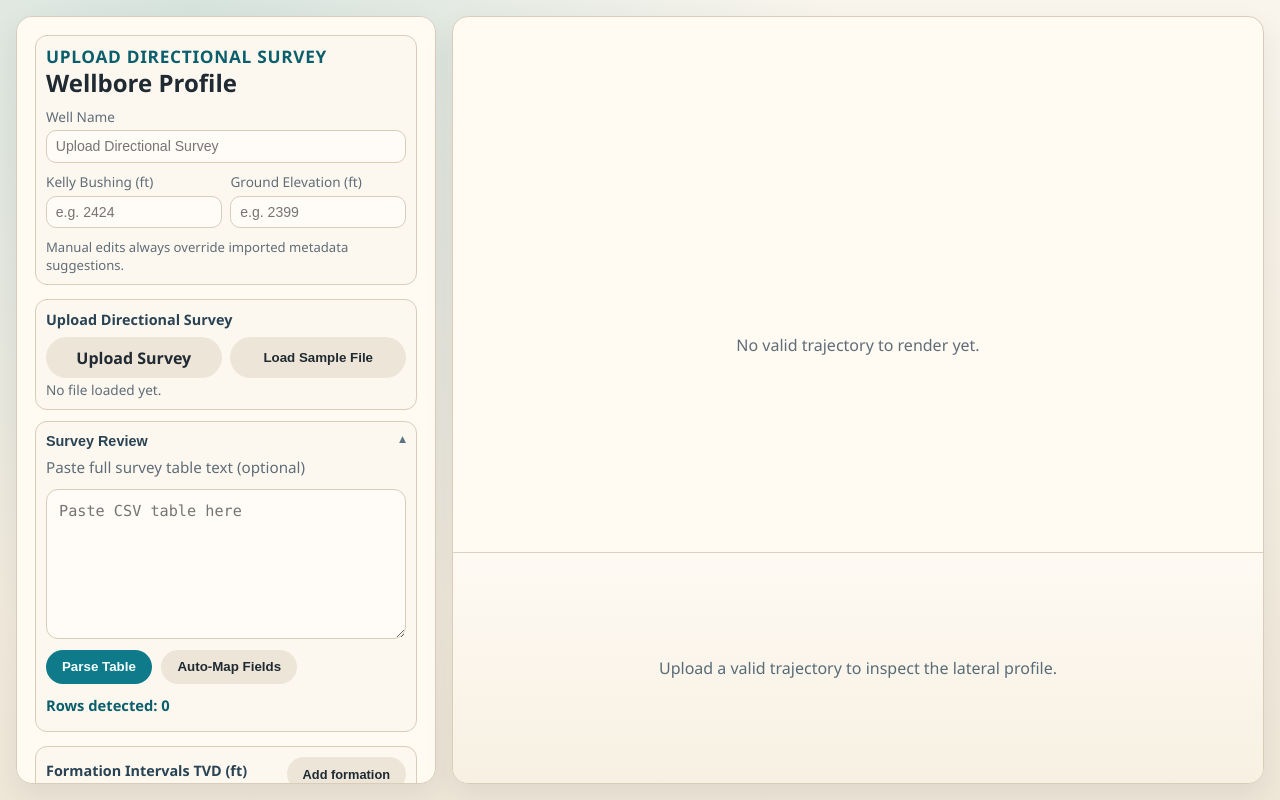
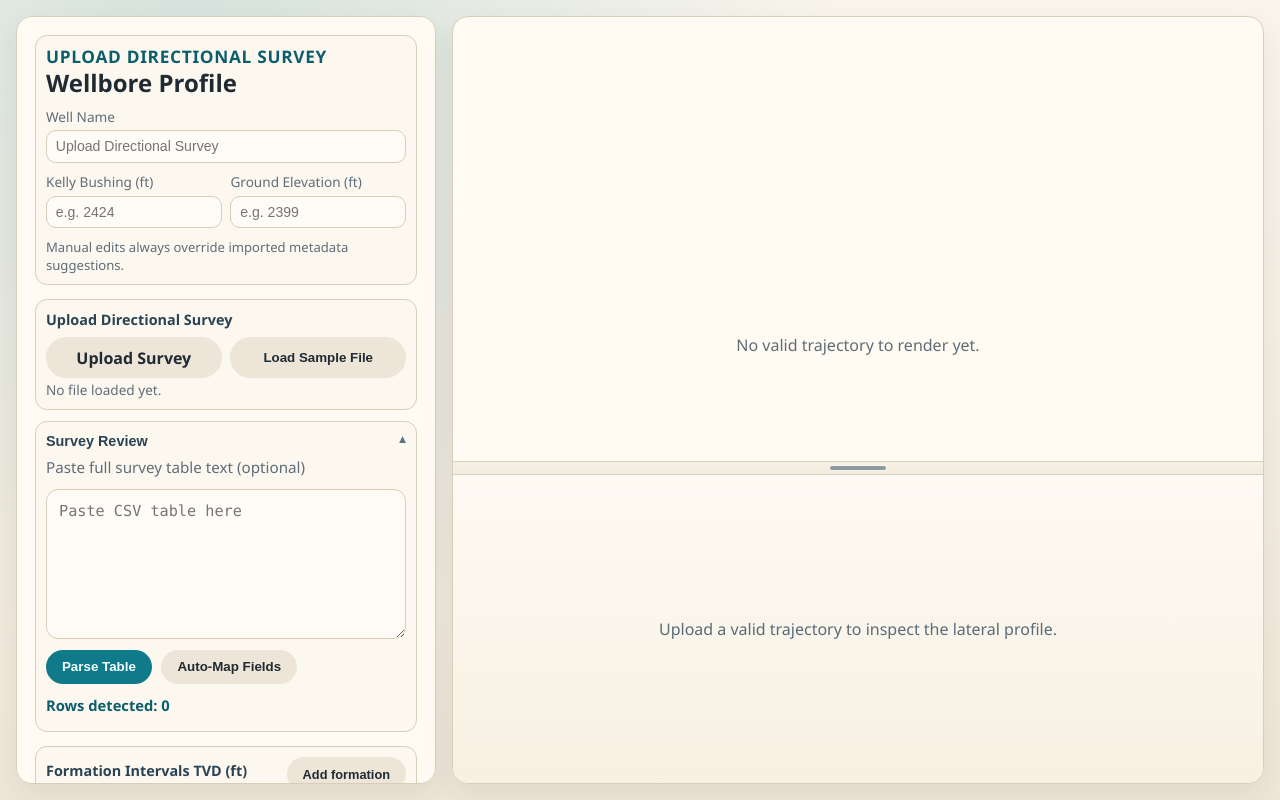
Before and after one commit to brennanwesley/wellbore-profile, a Next.js app in the folder frontend/: page / in a window 1280 px wide. Built offline with nearby package versions, Linux system fonts and the light colour scheme.

Commit message:
Add resizable lateral detail pane

```diff
--- a/frontend/app/globals.css
+++ b/frontend/app/globals.css
@@ -453,9 +453,13 @@ body {
 
 .viewer-workspace {
   display: grid;
-  grid-template-rows: minmax(0, 7fr) minmax(0, 3fr);
+  grid-template-rows: minmax(0, var(--viewer-top-split, 58%)) 14px minmax(0, calc(100% - var(--viewer-top-split, 58%) - 14px));
   height: 100%;
   min-height: 0;
+}
+
+.viewer-workspace.is-resizing {
+  cursor: row-resize;
 }
 
 .viewer-pane {
@@ -464,11 +468,37 @@ body {
 }
 
 .viewer-pane-3d {
-  border-bottom: 1px solid rgba(215, 205, 185, 0.9);
+  border-bottom: 0;
 }
 
 .viewer-pane-2d {
   background: linear-gradient(180deg, rgba(254, 250, 243, 0.96) 0%, rgba(247, 240, 226, 0.98) 100%);
+}
+
+.viewer-splitter {
+  display: flex;
+  align-items: center;
+  justify-content: center;
+  width: 100%;
+  padding: 0;
+  border: 0;
+  border-top: 1px solid rgba(215, 205, 185, 0.9);
+  border-bottom: 1px solid rgba(215, 205, 185, 0.9);
+  background: linear-gradient(180deg, rgba(247, 241, 229, 0.98) 0%, rgba(241, 234, 220, 0.98) 100%);
+  cursor: row-resize;
+}
+
+.viewer-splitter:focus-visible {
+  outline: 2px solid #4d788f;
+  outline-offset: -2px;
+}
+
+.viewer-splitter-handle {
+  width: 56px;
+  height: 4px;
+  border-radius: 999px;
+  background: rgba(76, 104, 120, 0.62);
+  box-shadow: 0 0 0 1px rgba(255, 255, 255, 0.55);
 }
 
 .viewer-canvas {
@@ -874,7 +904,7 @@ body {
 
 .lateral-profile-body {
   display: grid;
-  grid-template-columns: minmax(220px, 270px) minmax(0, 1fr);
+  grid-template-columns: minmax(190px, 220px) minmax(0, 1fr);
   gap: 0.65rem;
   flex: 1 1 auto;
   min-height: 0;
@@ -929,6 +959,7 @@ body {
 
 .lateral-profile-chart-shell {
   flex: 1 1 auto;
+  width: 100%;
   min-height: 0;
   display: flex;
   align-items: stretch;
@@ -1123,8 +1154,12 @@ body {
   }
 
   .viewer-workspace {
-    grid-template-rows: minmax(62vh, 7fr) minmax(340px, 3fr);
+    grid-template-rows: minmax(62vh, auto) minmax(340px, auto);
     height: auto;
+  }
+
+  .viewer-splitter {
+    display: none;
   }
 
   .lateral-profile-panel {
--- a/frontend/app/page.js
+++ b/frontend/app/page.js
@@ -1,14 +1,21 @@
 "use client";
 
-import { useCallback, useState } from "react";
+import { useCallback, useEffect, useRef, useState } from "react";
 import LateralProfileViewer from "@/components/LateralProfileViewer";
 import WellTrajectoryViewer from "@/components/WellTrajectoryViewer";
 import SurveyImportMapper from "@/components/import/SurveyImportMapper";
 
 const DEFAULT_FORMATION_COLORS = ["#2f7d63", "#2c6e9f", "#a86d1e", "#8f3f3f", "#596f2a"];
+const DEFAULT_VIEWER_TOP_SPLIT = 58;
+const MIN_VIEWER_TOP_SPLIT = 40;
+const MAX_VIEWER_TOP_SPLIT = 82;
 
 function hasMetadataValue(value) {
   return value !== null && value !== undefined && String(value).trim() !== "";
+}
+
+function clamp(value, minValue, maxValue) {
+  return Math.min(Math.max(value, minValue), maxValue);
 }
 
 function normalizeMetadataSuggestions(metadataSuggestions) {
@@ -58,12 +65,16 @@ function createFormationRow(index = 0) {
 export default function HomePage() {
   const [points, setPoints] = useState([]);
   const [selectedPointIndex, setSelectedPointIndex] = useState(null);
+  const [viewerTopSplit, setViewerTopSplit] = useState(DEFAULT_VIEWER_TOP_SPLIT);
+  const [isViewerSplitDragging, setIsViewerSplitDragging] = useState(false);
   const [wellMetadata, setWellMetadata] = useState(INITIAL_METADATA);
   const [formations, setFormations] = useState([]);
   const [importMapperKey, setImportMapperKey] = useState(0);
   const [detectedMetadata, setDetectedMetadata] = useState(null);
   const [fileStatus, setFileStatus] = useState(INITIAL_FILE_STATUS);
   const [importWarnings, setImportWarnings] = useState([]);
+  const viewerWorkspaceRef = useRef(null);
+  const viewerSplitDragStateRef = useRef(null);
 
   const addFormationRow = useCallback(() => {
     setFormations((previous) => [...previous, createFormationRow(previous.length)]);
@@ -125,6 +136,7 @@ export default function HomePage() {
   const clearWorkspace = useCallback(() => {
     setPoints([]);
     setSelectedPointIndex(null);
+    setViewerTopSplit(DEFAULT_VIEWER_TOP_SPLIT);
     setWellMetadata(INITIAL_METADATA);
     setFormations([]);
     setDetectedMetadata(null);
@@ -132,6 +144,64 @@ export default function HomePage() {
     setImportWarnings([]);
     setImportMapperKey((previous) => previous + 1);
   }, []);
+
+  const nudgeViewerSplit = useCallback((delta) => {
+    setViewerTopSplit((previous) => clamp(previous + delta, MIN_VIEWER_TOP_SPLIT, MAX_VIEWER_TOP_SPLIT));
+  }, []);
+
+  const handleViewerSplitPointerDown = useCallback((event) => {
+    if (typeof window !== "undefined" && window.innerWidth <= 980) {
+      return;
+    }
+
+    const workspace = viewerWorkspaceRef.current;
+    if (!workspace) {
+      return;
+    }
+
+    event.preventDefault();
+
+    const bounds = workspace.getBoundingClientRect();
+    viewerSplitDragStateRef.current = {
+      top: bounds.top,
+      height: bounds.height,
+    };
+    setIsViewerSplitDragging(true);
+  }, []);
+
+  useEffect(() => {
+    if (!isViewerSplitDragging) {
+      return undefined;
+    }
+
+    const handlePointerMove = (event) => {
+      const dragState = viewerSplitDragStateRef.current;
+
+      if (!dragState || dragState.height <= 0) {
+        return;
+      }
+
+      const nextTopShare = ((event.clientY - dragState.top) / dragState.height) * 100;
+      setViewerTopSplit(clamp(nextTopShare, MIN_VIEWER_TOP_SPLIT, MAX_VIEWER_TOP_SPLIT));
+    };
+
+    const handlePointerUp = () => {
+      viewerSplitDragStateRef.current = null;
+      setIsViewerSplitDragging(false);
+    };
+
+    const previousUserSelect = document.body.style.userSelect;
+    document.body.style.userSelect = "none";
+
+    window.addEventListener("pointermove", handlePointerMove);
+    window.addEventListener("pointerup", handlePointerUp);
+
+    return () => {
+      document.body.style.userSelect = previousUserSelect;
+      window.removeEventListener("pointermove", handlePointerMove);
+      window.removeEventListener("pointerup", handlePointerUp);
+    };
+  }, [isViewerSplitDragging]);
 
   const hasEnoughPoints = points.length >= 2;
   const titleWellName = wellMetadata.wellName || "Upload Directional Survey";
@@ -338,7 +408,11 @@ export default function HomePage() {
       </section>
 
       <section className="panel viewer-panel">
-        <div className="viewer-workspace">
+        <div
+          ref={viewerWorkspaceRef}
+          className={`viewer-workspace ${isViewerSplitDragging ? "is-resizing" : ""}`}
+          style={{ "--viewer-top-split": `${viewerTopSplit}%` }}
+        >
           <div className="viewer-pane viewer-pane-3d">
             <WellTrajectoryViewer
               points={points}
@@ -347,6 +421,38 @@ export default function HomePage() {
               onSelectPoint={setSelectedPointIndex}
             />
           </div>
+
+          <button
+            type="button"
+            className="viewer-splitter"
+            onPointerDown={handleViewerSplitPointerDown}
+            onDoubleClick={() => setViewerTopSplit(DEFAULT_VIEWER_TOP_SPLIT)}
+            onKeyDown={(event) => {
+              if (event.key === "ArrowUp") {
+                event.preventDefault();
+                nudgeViewerSplit(-2);
+              }
+
+              if (event.key === "ArrowDown") {
+                event.preventDefault();
+                nudgeViewerSplit(2);
+              }
+
+              if (event.key === "Home") {
+                event.preventDefault();
+                setViewerTopSplit(MIN_VIEWER_TOP_SPLIT);
+              }
+
+              if (event.key === "End") {
+                event.preventDefault();
+                setViewerTopSplit(MAX_VIEWER_TOP_SPLIT);
+              }
+            }}
+            aria-label="Resize the 3D viewer and lateral detail panes"
+            title="Drag to resize panes. Double-click to reset the default split."
+          >
+            <span className="viewer-splitter-handle" aria-hidden="true" />
+          </button>
 
           <div className="viewer-pane viewer-pane-2d">
             <LateralProfileViewer
--- a/frontend/components/LateralProfileViewer.jsx
+++ b/frontend/components/LateralProfileViewer.jsx
@@ -1,15 +1,11 @@
 "use client";
 
-import { useEffect, useMemo, useState } from "react";
+import { useEffect, useMemo, useRef, useState } from "react";
 
-const PROFILE_WIDTH = 1200;
-const PROFILE_HEIGHT = 360;
-const PROFILE_PADDING = {
-  top: 24,
-  right: 88,
-  bottom: 48,
-  left: 108,
-};
+const DEFAULT_PROFILE_WIDTH = 980;
+const DEFAULT_PROFILE_HEIGHT = 340;
+const MIN_PROFILE_WIDTH = 420;
+const MIN_PROFILE_HEIGHT = 220;
 
 const GRID_STEPS = [1, 5, 10];
 
@@ -76,6 +72,11 @@ export default function LateralProfileViewer({ points, selectedPointIndex = null
   const [appliedStartMd, setAppliedStartMd] = useState(null);
   const [verticalGridStep, setVerticalGridStep] = useState(1);
   const [inputError, setInputError] = useState("");
+  const [chartSize, setChartSize] = useState({
+    width: DEFAULT_PROFILE_WIDTH,
+    height: DEFAULT_PROFILE_HEIGHT,
+  });
+  const chartShellRef = useRef(null);
 
   const validPoints = useMemo(() => {
     if (!Array.isArray(points)) {
@@ -118,6 +119,20 @@ export default function LateralProfileViewer({ points, selectedPointIndex = null
     setInputError("");
   }, [validPoints]);
 
+  const chartPadding = useMemo(() => {
+    const left = clamp(Math.round(chartSize.width * 0.1), 88, 118);
+    const right = clamp(Math.round(chartSize.width * 0.05), 62, 92);
+    const top = clamp(Math.round(chartSize.height * 0.09), 24, 34);
+    const bottom = clamp(Math.round(chartSize.height * 0.17), 48, 62);
+
+    return {
+      top,
+      right,
+      bottom,
+      left,
+    };
+  }, [chartSize.height, chartSize.width]);
+
   const profilePoints = useMemo(() => {
     if (appliedStartMd === null) {
       return validPoints;
@@ -159,11 +174,12 @@ export default function LateralProfileViewer({ points, selectedPointIndex = null
     const snappedMinTvd = Math.floor(minTvd / verticalGridStep) * verticalGridStep;
     const snappedMaxTvd = Math.ceil(maxTvd / verticalGridStep) * verticalGridStep;
     const safeMaxTvd = snappedMaxTvd === snappedMinTvd ? snappedMinTvd + verticalGridStep : snappedMaxTvd;
-    const plotWidth = PROFILE_WIDTH - PROFILE_PADDING.left - PROFILE_PADDING.right;
-    const plotHeight = PROFILE_HEIGHT - PROFILE_PADDING.top - PROFILE_PADDING.bottom;
+    const plotWidth = Math.max(chartSize.width - chartPadding.left - chartPadding.right, 160);
+    const plotHeight = Math.max(chartSize.height - chartPadding.top - chartPadding.bottom, 120);
     const mdRange = Math.max(maxMd - minMd, 1);
     const tvdRange = Math.max(safeMaxTvd - snappedMinTvd, verticalGridStep);
-    const mdTickStep = getNiceTickStep(minMd, maxMd, 6);
+    const targetMdTickCount = clamp(Math.round(plotWidth / 150), 4, 9);
+    const mdTickStep = getNiceTickStep(minMd, maxMd, targetMdTickCount);
     const mdTicks = [];
     const tvdTicks = [];
 
@@ -181,8 +197,8 @@ export default function LateralProfileViewer({ points, selectedPointIndex = null
       tvdTicks.push(Number(tick.toFixed(6)));
     }
 
-    const getX = (point) => PROFILE_PADDING.left + ((point.md - minMd) / mdRange) * plotWidth;
-    const getY = (point) => PROFILE_PADDING.top + ((point.tvd - snappedMinTvd) / tvdRange) * plotHeight;
+    const getX = (point) => chartPadding.left + ((point.md - minMd) / mdRange) * plotWidth;
+    const getY = (point) => chartPadding.top + ((point.tvd - snappedMinTvd) / tvdRange) * plotHeight;
 
     return {
       minMd,
@@ -198,7 +214,47 @@ export default function LateralProfileViewer({ points, selectedPointIndex = null
       path: buildPath(profilePoints, getX, getY),
       tvdDelta: maxTvd - minTvd,
     };
-  }, [profilePoints, verticalGridStep]);
+  }, [chartPadding.left, chartPadding.right, chartPadding.top, chartPadding.bottom, chartSize.height, chartSize.width, profilePoints, verticalGridStep]);
+
+  const canRenderChart = chartMetrics !== null && profilePoints.length >= 2;
+
+  useEffect(() => {
+    if (!canRenderChart || typeof ResizeObserver === "undefined") {
+      return undefined;
+    }
+
+    const chartShellElement = chartShellRef.current;
+
+    if (!chartShellElement) {
+      return undefined;
+    }
+
+    const updateChartSize = (width, height) => {
+      setChartSize({
+        width: Math.max(Math.round(width), MIN_PROFILE_WIDTH),
+        height: Math.max(Math.round(height), MIN_PROFILE_HEIGHT),
+      });
+    };
+
+    const initialBounds = chartShellElement.getBoundingClientRect();
+    updateChartSize(initialBounds.width, initialBounds.height);
+
+    const resizeObserver = new ResizeObserver((entries) => {
+      const nextEntry = entries[0];
+
+      if (!nextEntry) {
+        return;
+      }
+
+      updateChartSize(nextEntry.contentRect.width, nextEntry.contentRect.height);
+    });
+
+    resizeObserver.observe(chartShellElement);
+
+    return () => {
+      resizeObserver.disconnect();
+    };
+  }, [canRenderChart]);
 
   const selectedOutsideRange = selectedPointIndex !== null && selectedProfilePoint === null;
 
@@ -322,20 +378,20 @@ export default function LateralProfileViewer({ points, selectedPointIndex = null
         </aside>
 
         <div className="lateral-profile-plot-panel">
-          {chartMetrics && profilePoints.length >= 2 ? (
-            <div className="lateral-profile-chart-shell">
+          {canRenderChart ? (
+            <div ref={chartShellRef} className="lateral-profile-chart-shell">
               <svg
                 className="lateral-profile-chart"
-                viewBox={`0 0 ${PROFILE_WIDTH} ${PROFILE_HEIGHT}`}
+                viewBox={`0 0 ${chartSize.width} ${chartSize.height}`}
                 preserveAspectRatio="xMidYMid meet"
                 role="img"
                 aria-label="Lateral profile plot of TVD versus MD"
               >
                 <rect
-                  x={PROFILE_PADDING.left}
-                  y={PROFILE_PADDING.top}
-                  width={PROFILE_WIDTH - PROFILE_PADDING.left - PROFILE_PADDING.right}
-                  height={PROFILE_HEIGHT - PROFILE_PADDING.top - PROFILE_PADDING.bottom}
+                  x={chartPadding.left}
+                  y={chartPadding.top}
+                  width={Math.max(chartSize.width - chartPadding.left - chartPadding.right, 160)}
+                  height={Math.max(chartSize.height - chartPadding.top - chartPadding.bottom, 120)}
                   className="lateral-profile-plot-bg"
                 />
 
@@ -344,13 +400,13 @@ export default function LateralProfileViewer({ points, selectedPointIndex = null
                   return (
                     <g key={`tvd-tick-${tick}`}>
                       <line
-                        x1={PROFILE_PADDING.left}
-                        x2={PROFILE_WIDTH - PROFILE_PADDING.right}
+                        x1={chartPadding.left}
+                        x2={chartSize.width - chartPadding.right}
                         y1={y}
                         y2={y}
                         className="lateral-profile-gridline lateral-profile-gridline-horizontal"
                       />
-                      <text x={PROFILE_PADDING.left - 14} y={y + 5} textAnchor="end" className="lateral-profile-axis-text">
+                      <text x={chartPadding.left - 12} y={y + 5} textAnchor="end" className="lateral-profile-axis-text">
                         {formatNumber(tick, 0)}
                       </text>
                     </g>
@@ -364,13 +420,13 @@ export default function LateralProfileViewer({ points, selectedPointIndex = null
                       <line
                         x1={x}
                         x2={x}
-                        y1={PROFILE_PADDING.top}
-                        y2={PROFILE_HEIGHT - PROFILE_PADDING.bottom}
+                        y1={chartPadding.top}
+                        y2={chartSize.height - chartPadding.bottom}
                         className="lateral-profile-gridline lateral-profile-gridline-vertical"
                       />
                       <text
                         x={x}
-                        y={PROFILE_HEIGHT - PROFILE_PADDING.bottom + 20}
+                        y={chartSize.height - chartPadding.bottom + 20}
                         textAnchor="middle"
                         className="lateral-profile-axis-text"
                       >
@@ -381,31 +437,31 @@ export default function LateralProfileViewer({ points, selectedPointIndex = null
                 })}
 
                 <line
-                  x1={PROFILE_PADDING.left}
-                  x2={PROFILE_WIDTH - PROFILE_PADDING.right}
-                  y1={PROFILE_HEIGHT - PROFILE_PADDING.bottom}
-                  y2={PROFILE_HEIGHT - PROFILE_PADDING.bottom}
+                  x1={chartPadding.left}
+                  x2={chartSize.width - chartPadding.right}
+                  y1={chartSize.height - chartPadding.bottom}
+                  y2={chartSize.height - chartPadding.bottom}
                   className="lateral-profile-axis-line"
                 />
                 <line
-                  x1={PROFILE_PADDING.left}
-                  x2={PROFILE_PADDING.left}
-                  y1={PROFILE_PADDING.top}
-                  y2={PROFILE_HEIGHT - PROFILE_PADDING.bottom}
+                  x1={chartPadding.left}
+                  x2={chartPadding.left}
+                  y1={chartPadding.top}
+                  y2={chartSize.height - chartPadding.bottom}
                   className="lateral-profile-axis-line"
                 />
 
                 <text
-                  x={(PROFILE_WIDTH - PROFILE_PADDING.right + PROFILE_PADDING.left) / 2}
-                  y={PROFILE_HEIGHT - 10}
+                  x={(chartSize.width - chartPadding.right + chartPadding.left) / 2}
+                  y={chartSize.height - 12}
                   textAnchor="middle"
                   className="lateral-profile-axis-label"
                 >
                   Measured Depth (MD, ft)
                 </text>
                 <text
-                  x={30}
-                  y={PROFILE_PADDING.top - 4}
+                  x={22}
+                  y={chartPadding.top - 6}
                   textAnchor="start"
                   className="lateral-profile-axis-label lateral-profile-axis-label-y"
                 >
```
